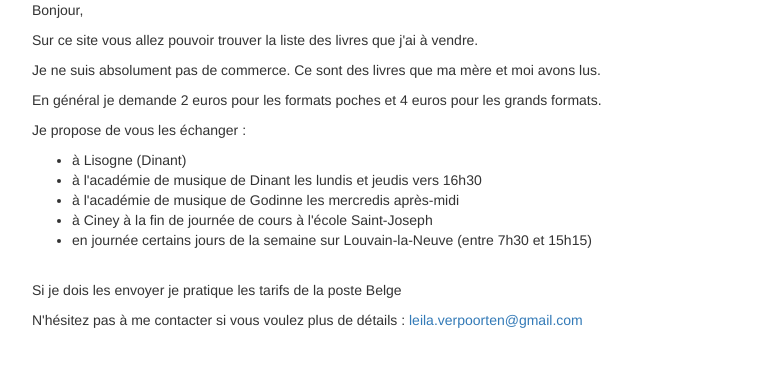
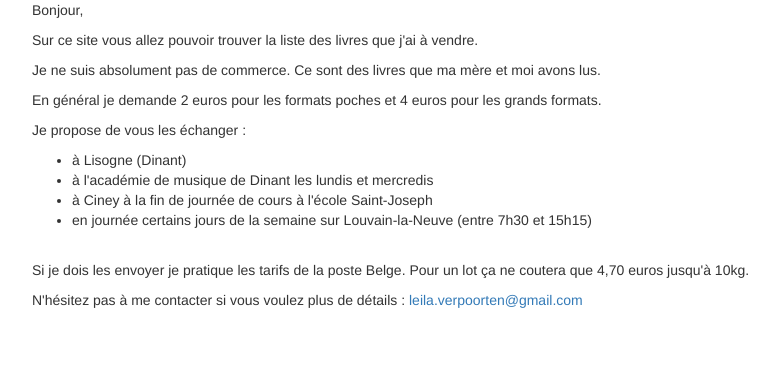
Before and after one commit to verpoorten/a-vendre, a Django app: page / in a window 1280 px wide. Shown: the part 82-449 px from the top of the page, without its empty margins (53-832 px from the left). Run offline with Django 3.2, Linux system fonts and the light colour scheme; data comes from the database, SQL or seed files in the repository; some libraries are stand-ins or nearby versions.

Commit message:
Modification infos page d'accueuil

```diff
--- a/templates/base.html
+++ b/templates/base.html
@@ -52,16 +52,15 @@
       <p>
       Je propose de vous les échanger :
       <ul>
-      <li>à Lisogne (Dinant)</li>
-      <li>à l'académie de musique de Dinant les lundis et jeudis vers 16h30</li>
-          <li>à l'académie de musique de Godinne les mercredis après-midi</li>
+        <li>à Lisogne (Dinant)</li>
+        <li>à l'académie de musique de Dinant les lundis et mercredis</li>
 
-          <li>à Ciney à la fin de journée de cours à l'école Saint-Joseph</li>
+        <li>à Ciney à la fin de journée de cours à l'école Saint-Joseph</li>
       <li>en journée certains jours de la semaine sur Louvain-la-Neuve (entre 7h30 et 15h15)</li>
       </ul>
       </p>
       <br>
-      <p>Si je dois les envoyer je pratique les tarifs de la poste Belge</p>
+      <p>Si je dois les envoyer je pratique les tarifs de la poste Belge. Pour un lot ça ne coutera que 4,70 euros jusqu'à 10kg.</p>
       <p>N'hésitez pas à me contacter si vous voulez plus de détails : <A HREF="mailto:leila.verpoorten@gmail.com">leila.verpoorten@gmail.com</A></p>
       {% if nouveautes %}
           {% include 'livres/nouveautes.html' %}
```
